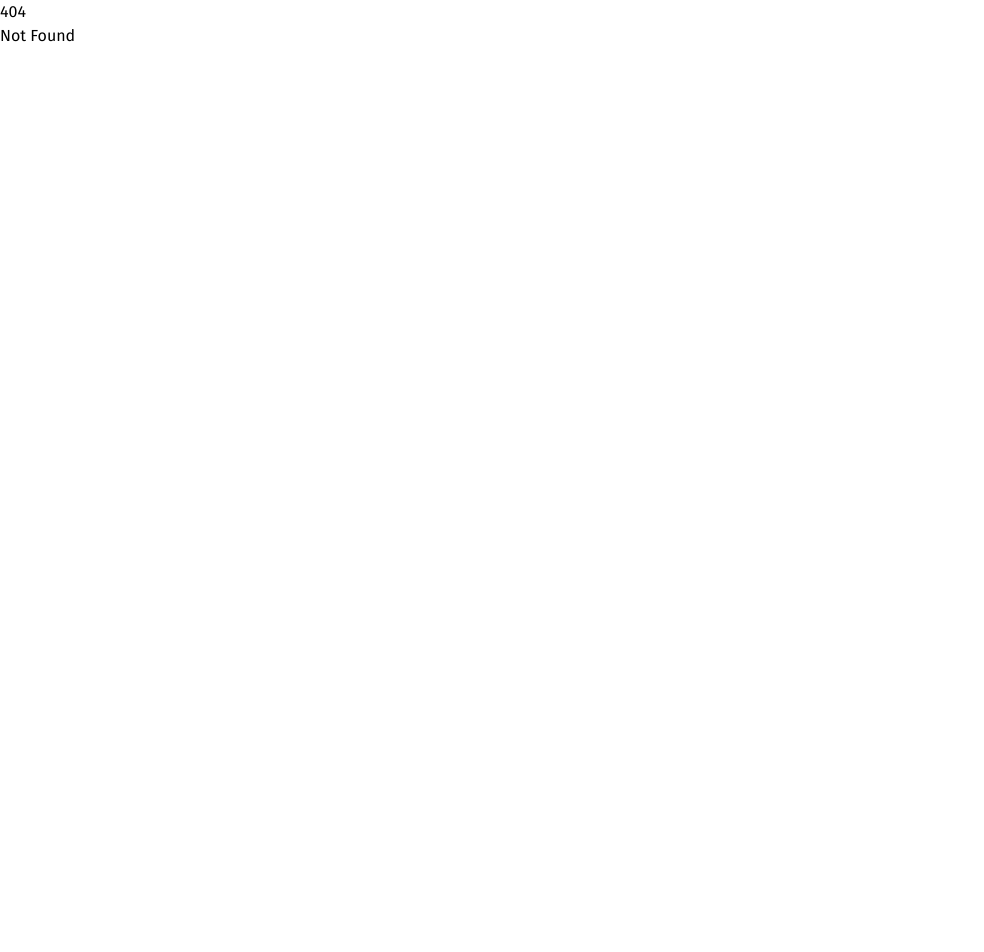
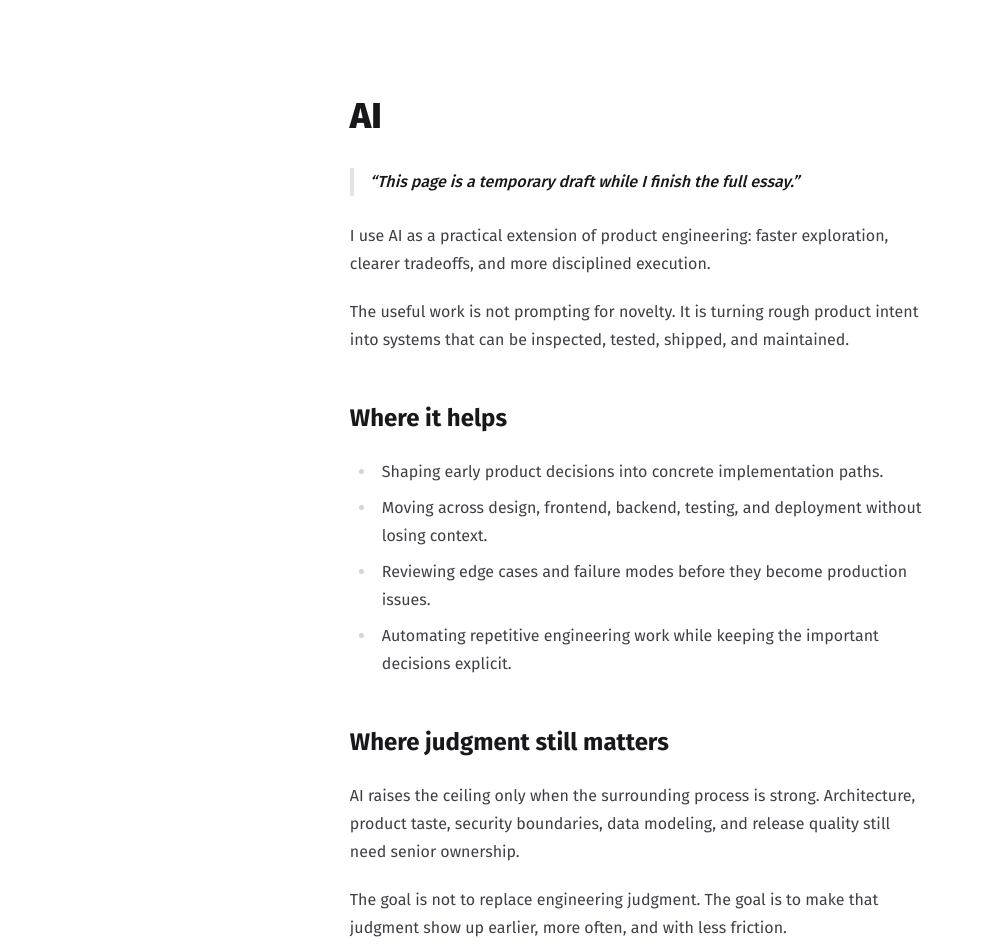
Before and after one commit to hnordt/hnordt.dev, a SvelteKit app: page /essays/ai in a window 1280 px wide. Before the commit this address had no page. Shown: the top 952 px of the page, without its empty margins (0-984 px from the left). Before the commit the page ends 800 px from the top, so only its background shows below. Built offline with nearby package versions, Linux system fonts and the light colour scheme.

Commit message:
feat: add AI essay page with content and marked integration; update dependencies

```diff
--- a/package.json
+++ b/package.json
@@ -13,7 +13,8 @@
     "prepare": "svelte-kit sync"
   },
   "dependencies": {
-    "@fontsource/fira-sans": "^5.2.7"
+    "@fontsource/fira-sans": "^5.2.7",
+    "marked": "^18.0.5"
   },
   "devDependencies": {
     "@eslint/js": "^10.0.1",
--- /dev/null
+++ b/src/routes/essays/ai/+page.svelte
@@ -0,0 +1,21 @@
+<script lang="ts">
+  type Props = {
+    data: {
+      content: string;
+    };
+  };
+
+  let { data }: Props = $props();
+</script>
+
+<svelte:head>
+  <title>AI — Heliton Nordt</title>
+  <meta name="description" content="How I use AI in product engineering." />
+</svelte:head>
+
+<main class="flex flex-col items-center p-24">
+  <article class="prose prose-zinc">
+    <!-- eslint-disable-next-line svelte/no-at-html-tags -->
+    {@html data.content}
+  </article>
+</main>
--- /dev/null
+++ b/src/routes/essays/ai/+page.ts
@@ -0,0 +1,9 @@
+import { marked } from "marked";
+
+import content from "./content.md?raw";
+
+export function load() {
+  return {
+    content: marked.parse(content, { async: false }),
+  };
+}
--- /dev/null
+++ b/src/routes/essays/ai/content.md
@@ -0,0 +1,27 @@
+# AI
+
+> This page is a temporary draft while I finish the full essay.
+
+I use AI as a practical extension of product engineering: faster exploration,
+clearer tradeoffs, and more disciplined execution.
+
+The useful work is not prompting for novelty. It is turning rough product intent
+into systems that can be inspected, tested, shipped, and maintained.
+
+## Where it helps
+
+- Shaping early product decisions into concrete implementation paths.
+- Moving across design, frontend, backend, testing, and deployment without
+  losing context.
+- Reviewing edge cases and failure modes before they become production issues.
+- Automating repetitive engineering work while keeping the important decisions
+  explicit.
+
+## Where judgment still matters
+
+AI raises the ceiling only when the surrounding process is strong. Architecture,
+product taste, security boundaries, data modeling, and release quality still need
+senior ownership.
+
+The goal is not to replace engineering judgment. The goal is to make that
+judgment show up earlier, more often, and with less friction.
--- a/src/routes/layout.css
+++ b/src/routes/layout.css
@@ -1,4 +1,6 @@
 @import "tailwindcss";
+
+@plugin "@tailwindcss/typography";
 
 @theme {
   --font-sans: "Fira Sans", system-ui, sans-serif;
```
Also changed, not shown: 1 other file (tests, documents, lock files or other folders).
